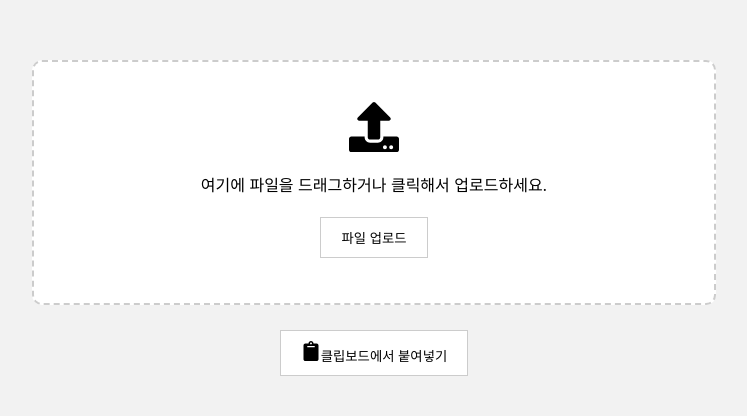
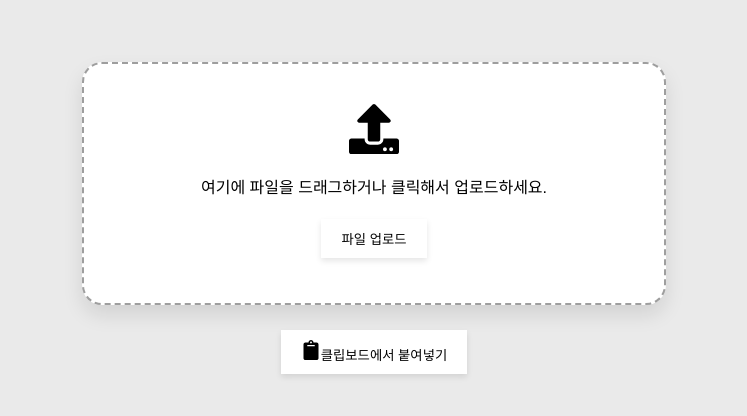
Before and after one commit to bajnsk/Capstone_Design_3, a React (Create React App) app: page / in a window 1280 px wide. Shown: the part 180-596 px from the top of the page, without its empty margins (266-1013 px from the left). Built offline with nearby package versions, Linux system fonts and the light colour scheme.

Commit message:
[Update] #1 UI App.css 수정

```diff
--- a/src/App.css
+++ b/src/App.css
@@ -5,39 +5,54 @@
   flex-direction: column;
   align-items: center;
   justify-content: center;
-  background-color: #f2f2f2;
+  background-color: #eaeaea; /* Updated background color */
+  font-family: 'Helvetica', sans-serif; /* Updated font */
 }
 
 .drag-drop-area {
-  width: 70%;
-  max-width: 600px;
-  border: 2px dashed #cccccc;
-  border-radius: 10px;
+  width: 60%; /* Adjusted width */
+  max-width: 500px; /* Adjusted max width */
+  border: 2px dashed #9e9e9e; /* Updated border color */
+  border-radius: 20px; /* Rounded corners */
   padding: 40px;
   text-align: center;
   background-color: #ffffff;
   cursor: pointer;
   margin-bottom: 20px;
+  box-shadow: 0px 10px 20px rgba(0,0,0,0.1); /* Added shadow */
+  transition: transform 0.3s, box-shadow 0.3s; /* Added transition */
 }
 
 .drag-drop-area:hover {
-  border-color: #aaaaaa;
+  border-color: #7a7a7a;
+  transform: translateY(-3px); /* Lift effect */
+  box-shadow: 0px 15px 25px rgba(0,0,0,0.15); /* Enhanced shadow */
 }
 
 button {
   padding: 10px 20px;
   margin: 5px;
-  border: 1px solid #cccccc;
+  border: none; /* Removed border */
   background-color: #ffffff;
   cursor: pointer;
-  transition: background-color 0.3s;
+  transition: background-color 0.3s, box-shadow 0.3s;
+  box-shadow: 0px 3px 6px rgba(0,0,0,0.1); /* Added shadow */
 }
 
 button:hover {
-  background-color: #e8e8e8;
+  background-color: #f0f0f0; /* Lighter background on hover */
+  box-shadow: 0px 5px 10px rgba(0,0,0,0.15); /* Enhanced shadow */
 }
 
 .actions {
   display: flex;
   justify-content: center;
 }
+
+/* Added new container for buttons */
+.button-container {
+  display: flex;
+  justify-content: space-around;
+  width: 50%; /* Set a width for the container */
+  max-width: 300px; /* Max width for better responsiveness */
+}
```
